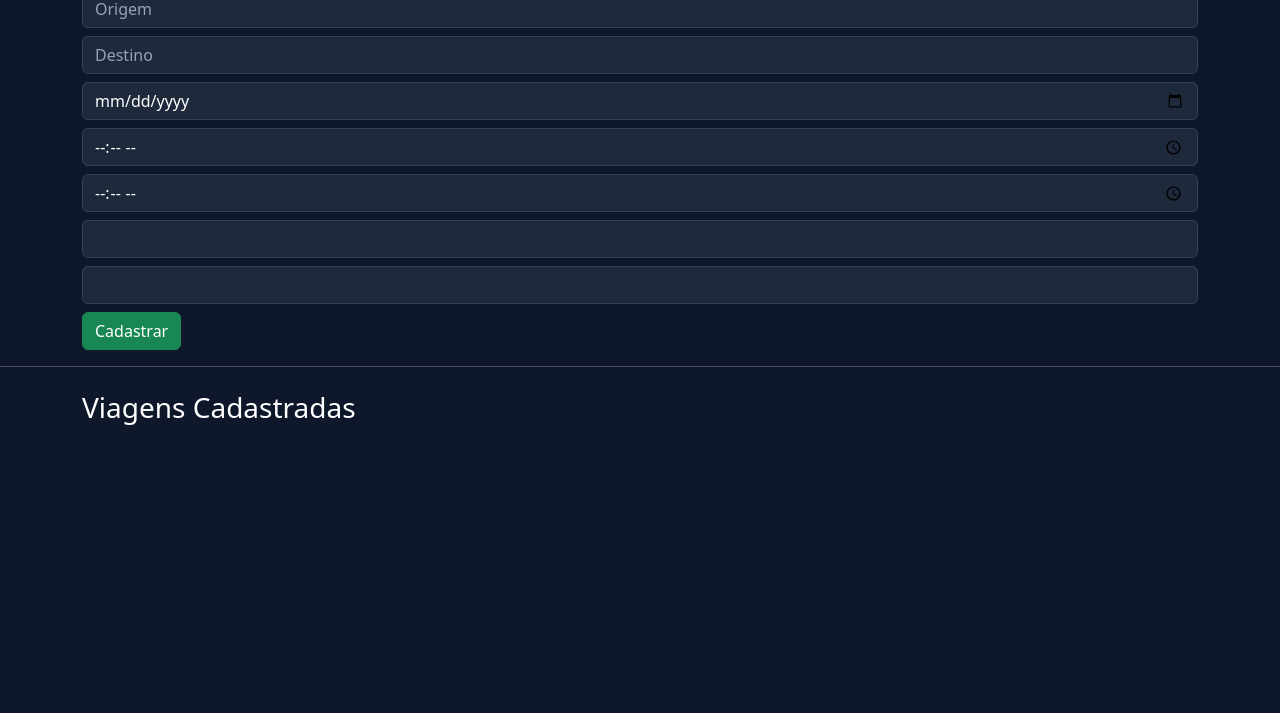
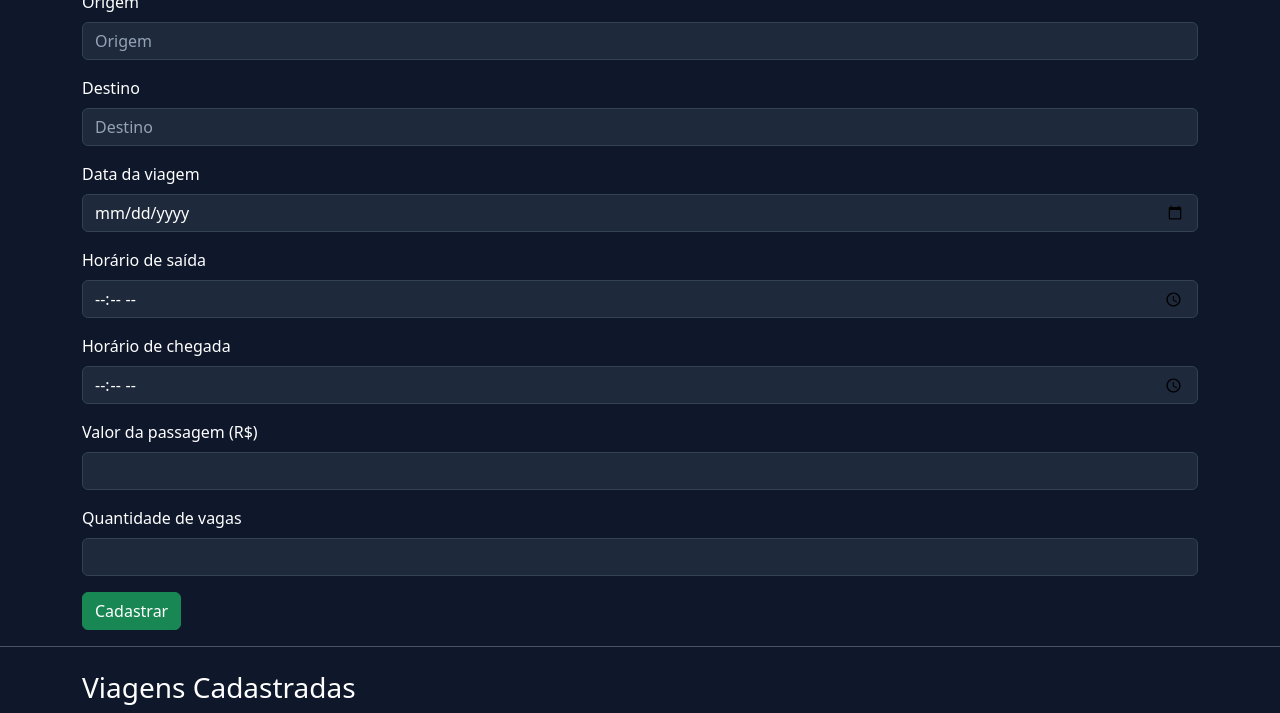
Before and after one commit to adletmayers/Transporte-Universitario-teste, a plain HTML site: page frontend/admin/viagens.html in a window 1280 px wide. Shown: the part 176-889 px from the top of the page. Before the commit the page ends 800 px from the top, so only its background shows below. Drawn offline with nearby package versions, Linux system fonts and the light colour scheme; no server answers.

Commit message:
Add labels and update URLs in viagens.html

```diff
--- a/frontend/admin/viagens.html
+++ b/frontend/admin/viagens.html
@@ -136,19 +136,47 @@ Sair
 Cadastrar Viagem
 </h2>
 
-<input id="origem" class="form-control mb-2" placeholder="Origem">
+<label class="form-label">Origem</label>
+<input
+id="origem"
+class="form-control mb-3"
+placeholder="Origem">
 
-<input id="destino" class="form-control mb-2" placeholder="Destino">
+<label class="form-label">Destino</label>
+<input
+id="destino"
+class="form-control mb-3"
+placeholder="Destino">
 
-<input id="data" type="date" class="form-control mb-2">
+<label class="form-label">Data da viagem</label>
+<input
+id="data"
+type="date"
+class="form-control mb-3">
 
-<input id="saida" type="time" class="form-control mb-2">
+<label class="form-label">Horário de saída</label>
+<input
+id="saida"
+type="time"
+class="form-control mb-3">
 
-<input id="chegada" type="time" class="form-control mb-2">
+<label class="form-label">Horário de chegada</label>
+<input
+id="chegada"
+type="time"
+class="form-control mb-3">
 
-<input id="valor" type="number" class="form-control mb-2">
+<label class="form-label">Valor da passagem (R$)</label>
+<input
+id="valor"
+type="number"
+class="form-control mb-3">
 
-<input id="vagas" type="number" class="form-control mb-2">
+<label class="form-label">Quantidade de vagas</label>
+<input
+id="vagas"
+type="number"
+class="form-control mb-3">
 
 <button
 id="btnSalvar"
@@ -197,8 +225,8 @@ async function salvar(){
     console.log('ID edição:', viagemId);
 
     const url = viagemId
-    ? `/admin/viagens/${viagemId}`
-    : '/admin/viagens';
+    ? `http://localhost:3000/admin/viagens/${viagemId}`
+    : 'http://localhost:3000/admin/viagens';
 
     const metodo = viagemId
     ? 'PUT'
@@ -311,7 +339,7 @@ async function carregarViagens(){
 
         const resposta =
         await fetch(
-        '/admin/viagens'
+        'http://localhost:3000/admin/viagens'
         );
 
         const viagens =
@@ -409,7 +437,7 @@ async function excluirViagem(id){
     const resposta =
     await fetch(
 
-        `/admin/viagens/${id}`,
+        `http://localhost:3000/admin/viagens/${id}`,
 
         {
             method:'DELETE'
@@ -433,7 +461,7 @@ async function editarViagem(id){
 
         const resposta =
         await fetch(
-            `/admin/viagens/${id}`
+            `http://localhost:3000/admin/viagens/${id}`
         );
 
         const viagem =
```
